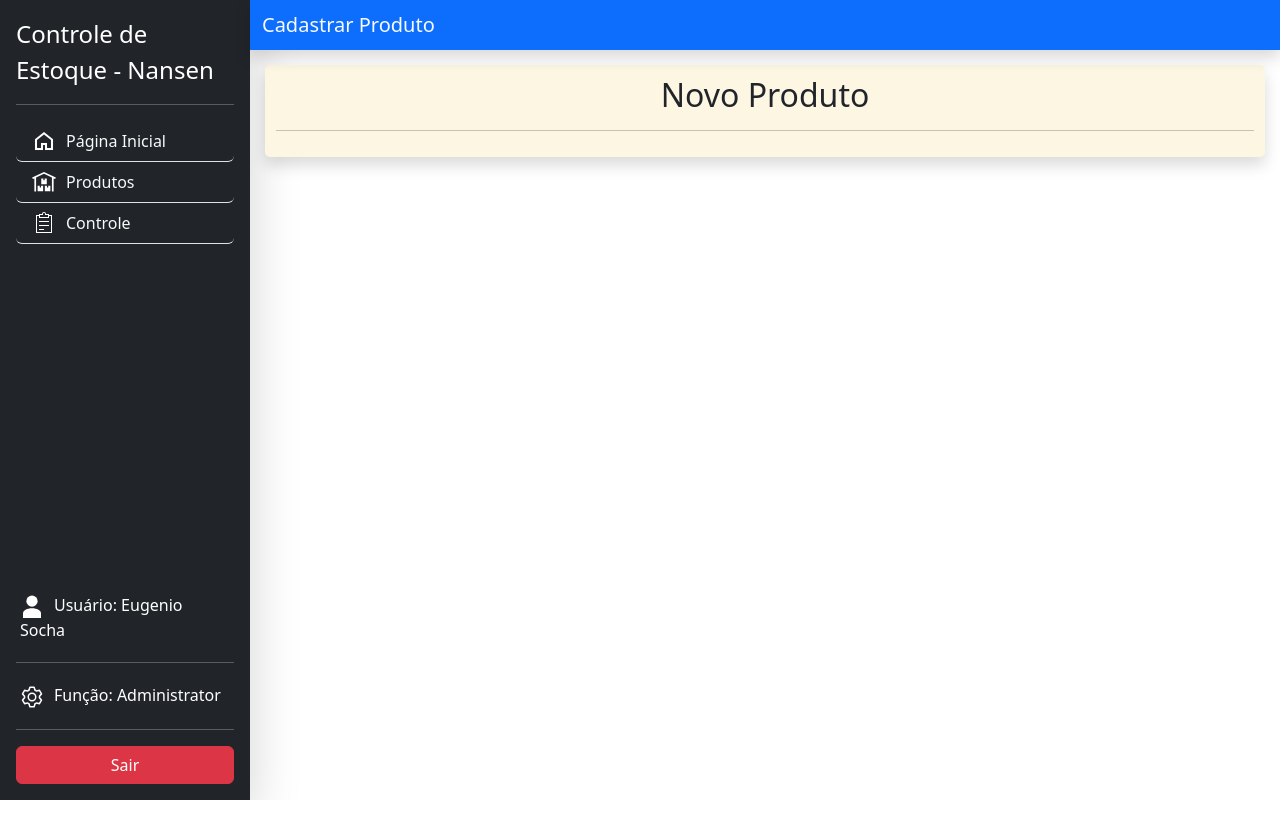
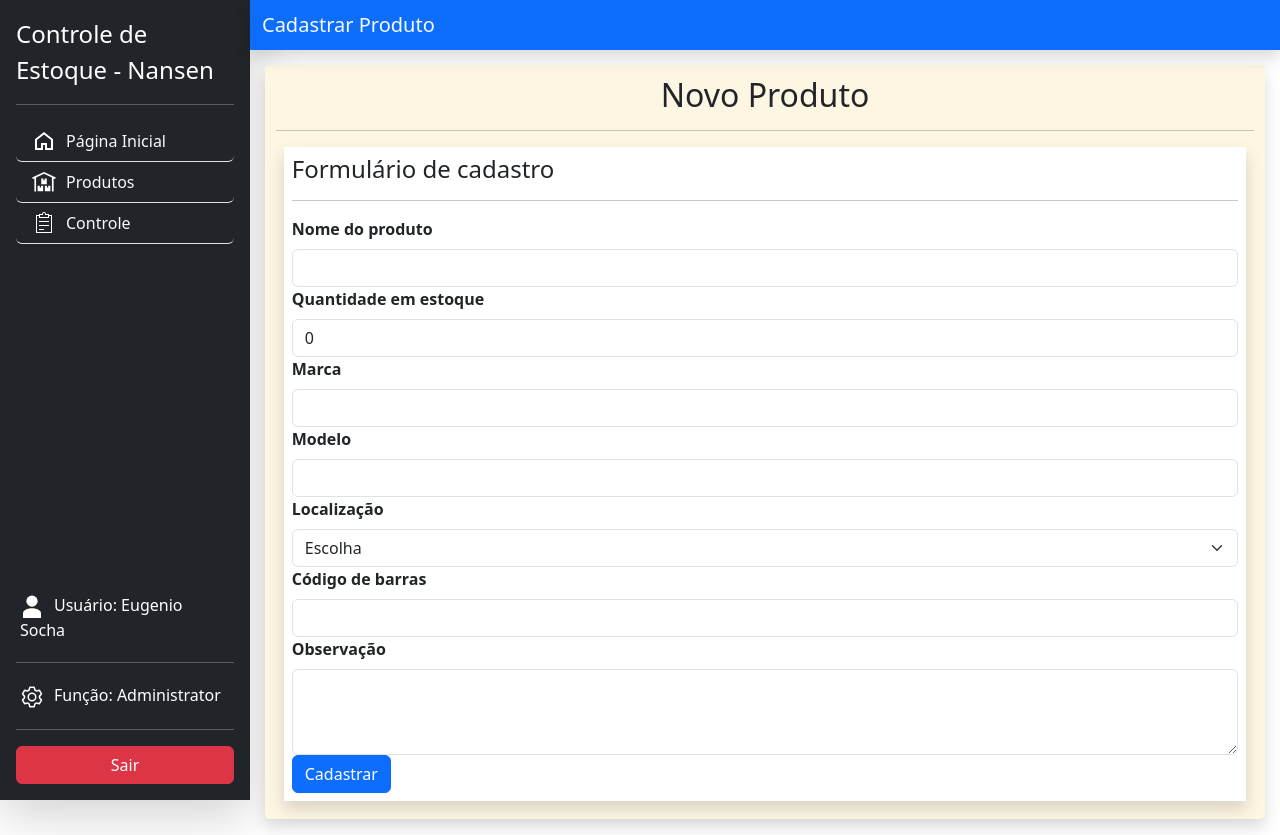
Before and after one commit to socha2004/controleDeEstoque, a React (Vite) app in the folder frontend/: page /cadastrarProdutos in a window 1280 px wide. Before the commit the page ends 800 px from the top, so only its background shows below. Built offline with nearby package versions, Linux system fonts and the light colour scheme.

Commit message:
Add cadastro de produto

```diff
--- a/frontend/src/pages/home/Home.jsx
+++ b/frontend/src/pages/home/Home.jsx
@@ -1,4 +1,5 @@
 import "./Home.css"
+import { useEffect, useState } from "react"
 import MouseIcon from "../../assets/mouse.svg"
 import DesktopIcon from "../../assets/desktop.svg"
 import CartIcon from "../../assets/cart.svg"
@@ -6,6 +7,14 @@ import SyncIcon from "../../assets/sync.svg"
 
 function Home() {
     document.title = "Controle de Estoque"
+
+    const [totalConsumivel, setTotalConsumivel] = useState(0);
+
+    useEffect(() => {
+        fetch("http://localhost:9000/totalConsumiveis")
+        .then(setTotalConsumivel())
+    })
+
     return (
         <div>
             <nav className="navbar bg-primary shadow">
--- a/frontend/src/pages/produtos/CadastrarProduto.jsx
+++ b/frontend/src/pages/produtos/CadastrarProduto.jsx
@@ -1,5 +1,49 @@
+import { useState, useEffect } from "react"
+
 function CadastrarProdutos() {
     document.title = "Novo produto"
+
+    const [nomeConsumivel, setNomeConsumivel] = useState("");
+    const [qtdConsumivel, setQtdConsumivel] = useState(0);
+    const [marcaConsumivel, setMarcaConsumivel] = useState("");
+    const [modeloConsumivel, setModeloConsumivel] = useState("");
+    const [localizacaoConsumivel, setLocalizacaoConsumivel] = useState("");
+    const [codigoBarras, setCodigoBarras] = useState("");
+    const [observacao, setObservacao] = useState("");
+
+    const envioFormulario = (evento) => {
+        evento.preventDefault();
+        const novoConsumivel = {
+            nomeConsumivel : nomeConsumivel,
+            qtdConsumivel : qtdConsumivel,
+            marcaConsumivel : marcaConsumivel,
+            modeloConsumivel : modeloConsumivel,
+            localizacaoConsumivel : localizacaoConsumivel,
+            codigoBarras : codigoBarras,
+            observacao : observacao
+        };
+        fetch("http://localhost:9000/produto", {
+            method: "POST",
+            headers : {
+                "Content-type" : "Application/JSON",
+            },
+            body : JSON.stringify(novoConsumivel),
+        })
+        .then((response) => response.json())
+        .then((resetConsumivel) => {
+            setNomeConsumivel("");
+            setQtdConsumivel(0);
+            setMarcaConsumivel("");
+            setModeloConsumivel("");
+            setLocalizacaoConsumivel("");
+            setCodigoBarras("");
+            setObservacao("");
+        })
+        .catch((error) => {
+            console.log(error);
+        });
+    };
+
     return (
         <div>
             <nav className="navbar bg-primary shadow">
@@ -9,7 +53,39 @@ function CadastrarProdutos() {
             </nav>
             <div className="conteudo-tela shadow">
                 <h2 className="text-center">Novo Produto</h2>
-                <hr/>
+                <hr />
+                <form onSubmit={envioFormulario} style={{ backgroundColor: "#fff", padding: "10px", overflowY: "auto" }} className="p-2 m-2 shadow">
+                    <h4>Formulário de cadastro</h4>
+                    <hr />
+
+                    <label className="form-label"><b>Nome do produto</b></label>
+                    <input type="text" name="nomeConsumivel" value={nomeConsumivel} onChange={(event) => setNomeConsumivel(event.target.value)} className="form-control" />
+
+                    <label className="form-label"><b>Quantidade em estoque</b></label>
+                    <input type="number" className="form-control" name="qtdConsumivel" value={qtdConsumivel} onChange={(event) => setQtdConsumivel(event.target.value)}/>
+
+                    <label htmlFor="" className="form-label"><b>Marca</b></label>
+                    <input type="text" className="form-control" value={marcaConsumivel} onChange={(event) => setMarcaConsumivel(event.target.value)}/>
+
+                    <label htmlFor="" className="form-label"><b>Modelo</b></label>
+                    <input type="text" className="form-control" value={modeloConsumivel} onChange={(event) => setModeloConsumivel(event.target.value)}/>
+
+                    <label htmlFor="" className="form-label"><b>Localização</b></label>
+                    <select className="form-select" aria-label="Default select example" value={localizacaoConsumivel} onChange={(event) => setLocalizacaoConsumivel(event.target.value)}>
+                        <option selected>Escolha</option>
+                        <option value="1">CPD</option>
+                        <option value="2">Administração</option>
+                        <option value="3">Armário</option>
+                    </select>
+
+                    <label htmlFor="" className="form-label"><b>Código de barras</b></label>
+                    <input type="text" className="form-control" value={codigoBarras} onChange={(event) => setCodigoBarras(event.target.value)}/>
+
+                    <label htmlFor="" className="form-label"><b>Observação</b></label>
+                    <textarea className="form-control" rows="3" onChange={(event) => setObservacao(event.target.value)}/>
+
+                    <button className="btn btn-primary" type="submit">Cadastrar</button>
+                </form>
             </div>
         </div>
     )
--- a/frontend/src/pages/produtos/Produtos.jsx
+++ b/frontend/src/pages/produtos/Produtos.jsx
@@ -6,6 +6,7 @@ function Produtos() {
     document.title = "Produtos"
 
     const [dados, setDados] = useState([]);
+    const [loading, setLoading] = useState(true);
 
     useEffect(() => {
         fetch("http://localhost:9000/produto")
```
Also changed, not shown: 2 other files (tests, documents, lock files or other folders).
